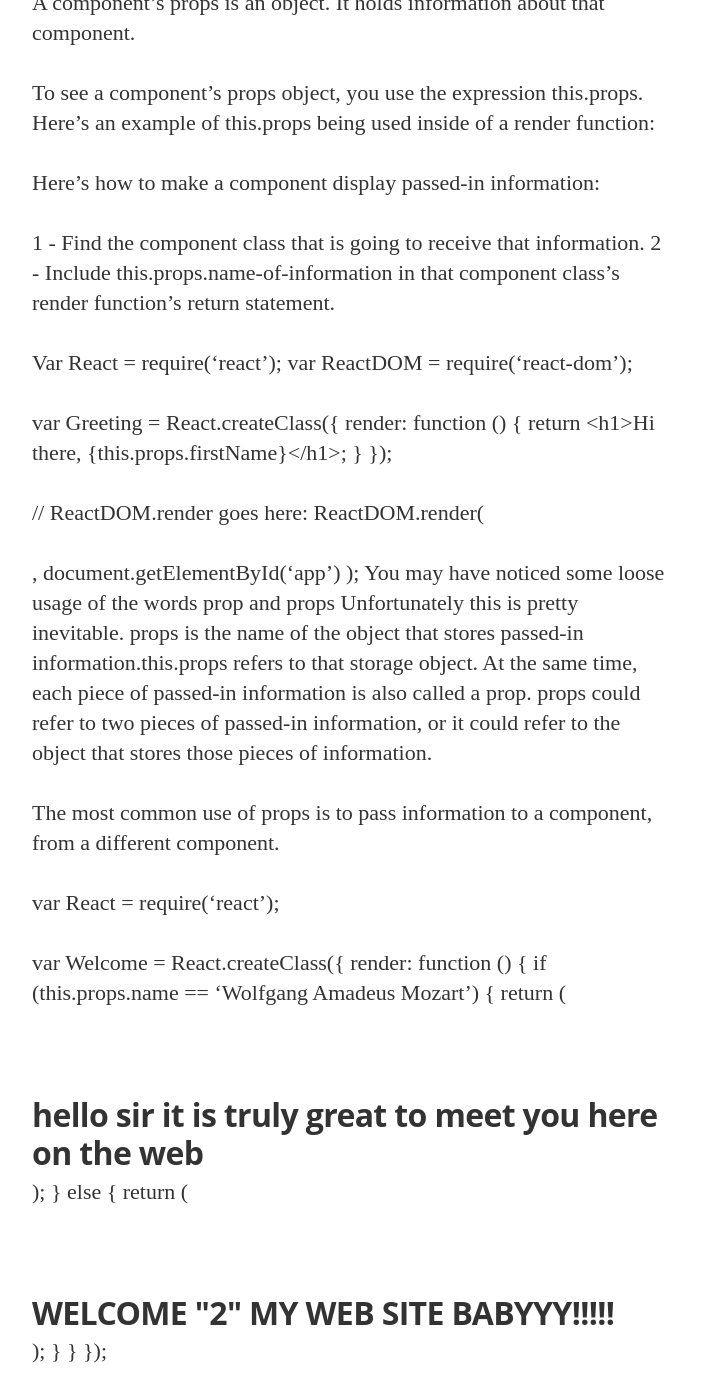
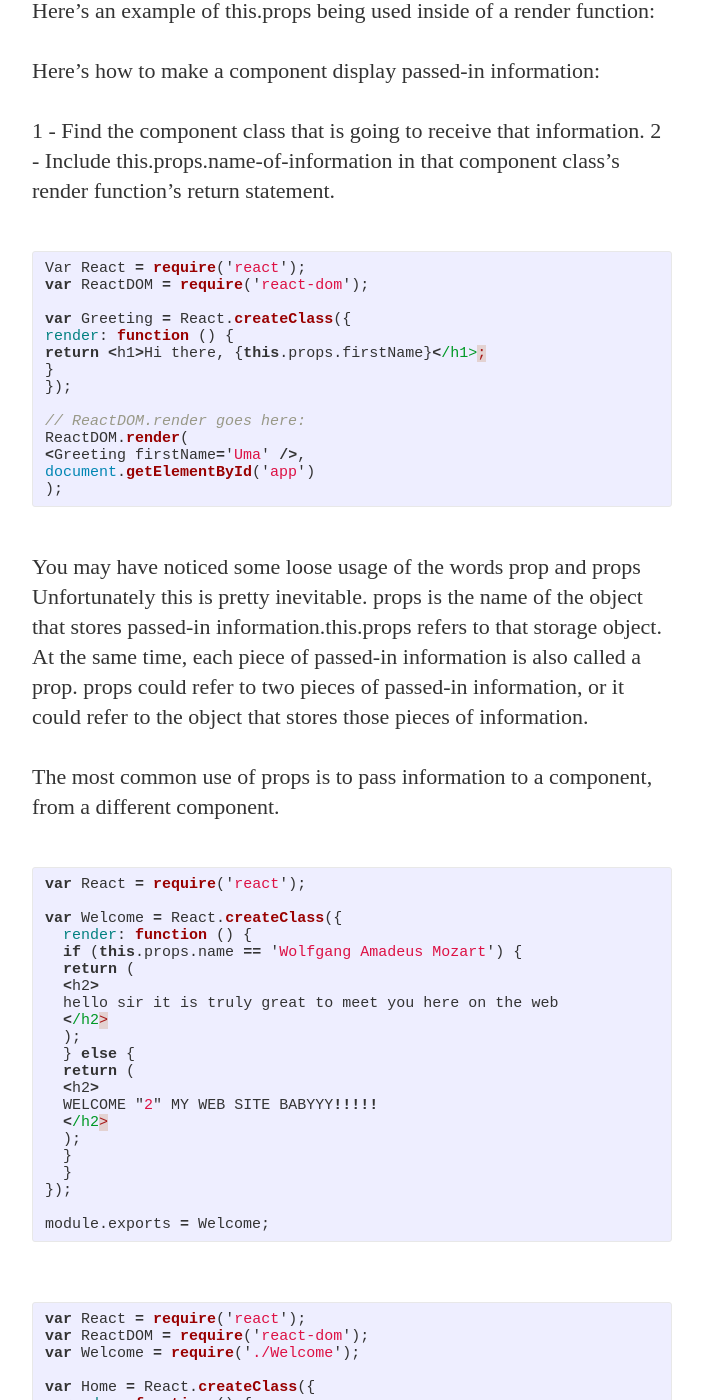
Before and after one commit to nerdart/nerdart.github.io, a Jekyll site: the page built from _posts/2017-06-27-learning-react.markdown, in a window 1280 px wide and 1400 px high, scrolled down 6638 px. Shown: the whole window, without its empty margins (288-991 px from the left). Built offline with Jekyll 4.4.1, drawn with Linux system fonts in a browser that asks for light colours; nearby versions of some CDN libraries; some web fonts are replaced; some of the changed text lies outside the part shown.

Commit message:
react components update

```diff
--- a/_posts/2017-06-27-learning-react.markdown
+++ b/_posts/2017-06-27-learning-react.markdown
@@ -89,7 +89,7 @@ A render function is a property whose name is render, and whose value is a funct
 
 
 A render function must have a return statement. Usually, this return statement returns a JSX expression:
-
+{% highlight javascript %}
 var React=require('react');
 var ReactDOM=require('react-dom');
 
@@ -111,12 +111,14 @@ var Owl=React.createClass({
   }
 });
 ReactDOM.render(<Owl />, document.getElementById('app'));
+{% endhighlight %}
+
 
 RENDER
 
 A render function must have a returnstatement. However, that isn't all that it can have.
 A render function can also be a fine place to put simple calculations that need to happen right before a component renders.
-
+{% highlight javascript %}
 var React = require('react');
 var ReactDOM = require('react-dom');
 
@@ -132,13 +134,14 @@ var TonightsPlan=React.createClass({
 
 });
 ReactDOM.render(<TonightsPlan />, document.getElementById('app'));
+{% endhighlight %}
 
 A Component in a render function
 
 Component render component
  React's specific module system comes from Node.js. More on all of that later.
 ProfilePage
-
+{% highlight javascript %}
 var React = require('react');
 var ReactDOM = require('react-dom');
 var NavBar=require('./NavBar');
@@ -156,10 +159,10 @@ return (
 }
 });
 ReactDOM.render(<ProfilePage />, document.getElementById('app'));
-
+{% endhighlight %}
 
 navbar
-
+{% highlight javascript %}
 var React = require('react');
 
 var NavBar = React.createClass({
@@ -177,11 +180,11 @@ return <nav>{navLinks}</nav>;
 }
 });
 module.exports = NavBar;
-
+{% endhighlight %}
 
 component return s another component
 
-
+{% highlight javascript %}
 var OMG=React.createClass({
 render: function(){
 return <h1></h1>;
@@ -195,6 +198,7 @@ return <OMG />
 
 }
 });
+{% endhighlight %}
 Props
 Every component has something called props.
 
@@ -208,7 +212,7 @@ Here's how to make a component display passed-in information:
 2 - Include this.props.name-of-information in that component class's render function's return statement.
 
 
-
+{% highlight javascript %}
 Var React = require('react');
 var ReactDOM = require('react-dom');
 
@@ -223,12 +227,13 @@ ReactDOM.render(
 <Greeting firstName='Uma' />,
 document.getElementById('app')
 );
+{% endhighlight %}
  You may have noticed some loose usage of the words prop and props Unfortunately this is pretty inevitable.
 props is the name of the object that stores passed-in information.this.props refers to that storage object. At the same time, each piece of passed-in information is also called a prop. props could refer to two pieces of passed-in information, or it could refer to the object that stores those pieces of information.
 
 The most common use of props is to pass information to a component, from a different component.
 
-
+{% highlight javascript %}
 var React = require('react');
 
 var Welcome = React.createClass({
@@ -250,7 +255,8 @@ var Welcome = React.createClass({
 });
 
 module.exports = Welcome;
-
+{% endhighlight %}
+{% highlight javascript %}
 var React = require('react');
 var ReactDOM = require('react-dom');
 var Welcome = require('./Welcome');
@@ -280,7 +286,8 @@ var Greeting = React.createClass({
 });
 
 module.exports = Greeting;
-
+{% endhighlight %}
+{% highlight javascript %}
 var React = require('react');
 var ReactDOM = require('react-dom');
 var Greeting = require('./Greeting');
@@ -305,3 +312,5 @@ ReactDOM.render(
   <App />,
   document.getElementById('app')
 );
+
+{% endhighlight %}
```
Also changed, not shown: _posts/2014-08-29-welcome-to-jekyll.1.markdown (added, +256 -0 lines), 1 other file.
